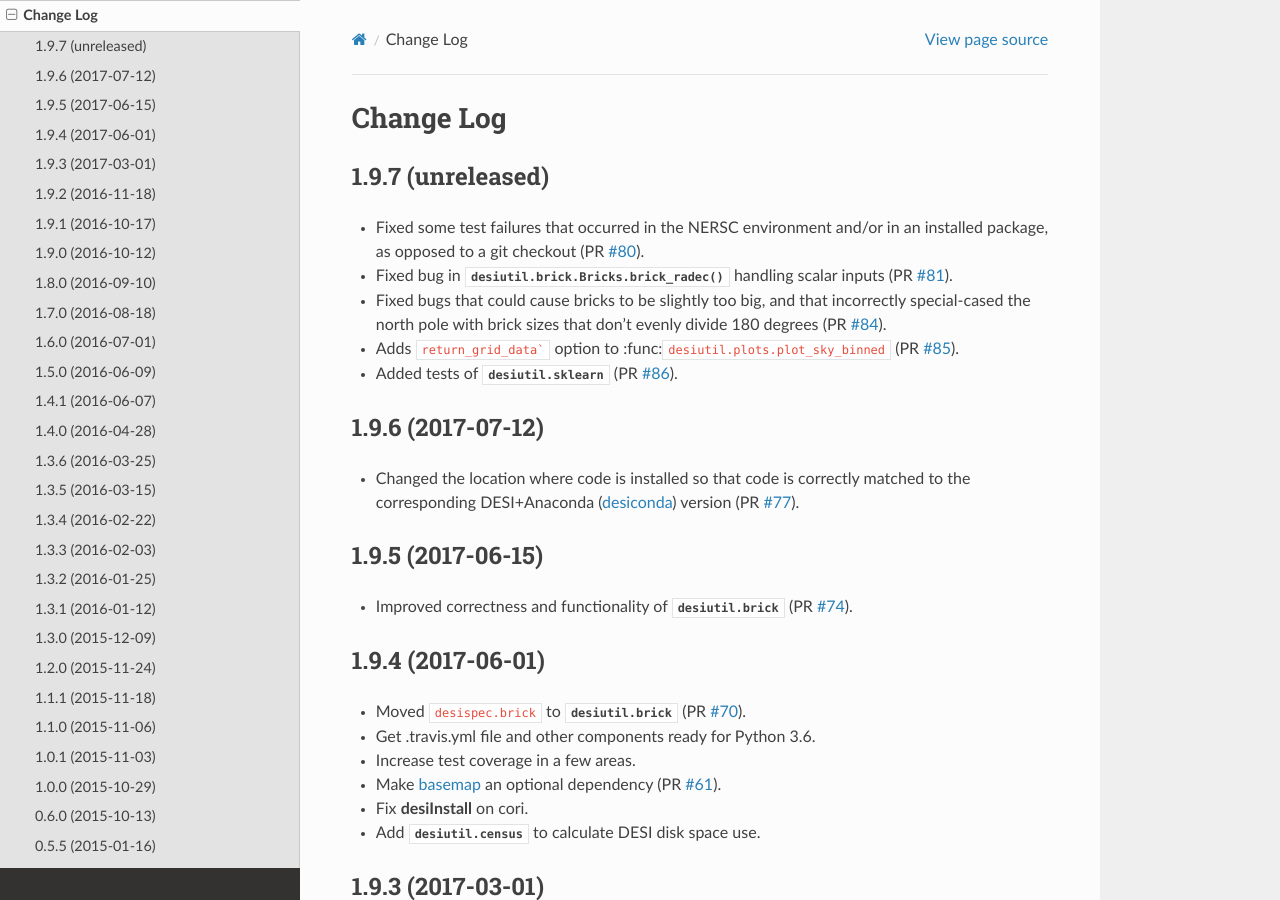
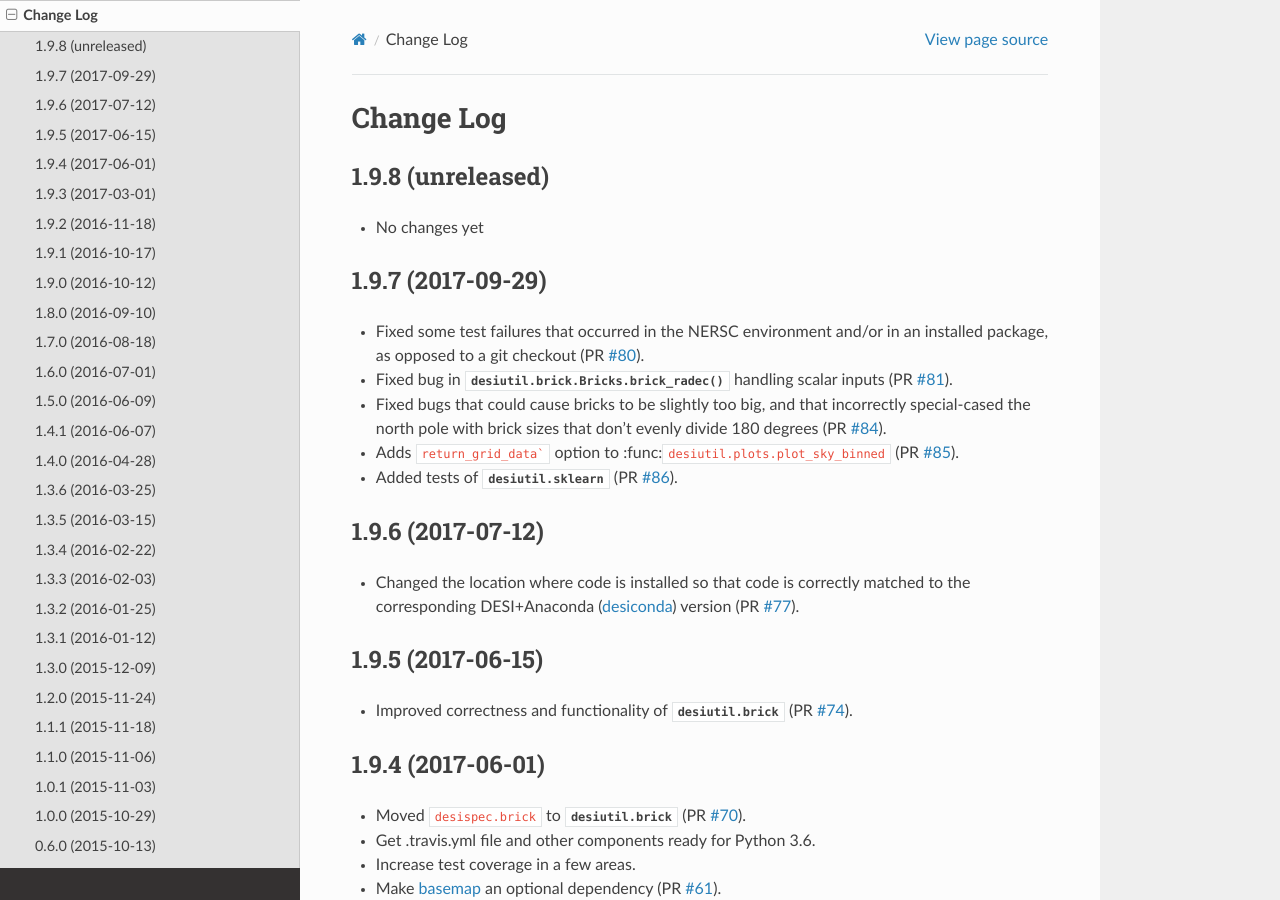
Before and after one commit to desihub/desiutil, a Sphinx documentation site: the page built from doc/changes.rst, in a window 1280 px wide and 900 px high. Built offline with Sphinx 7.4.7 and the Read the Docs theme 2.0.0, drawn with Linux system fonts in a browser that asks for light colours.

Commit message:
update release notes and version for desiutil/1.9.7

```diff
--- a/doc/changes.rst
+++ b/doc/changes.rst
@@ -2,7 +2,12 @@
 Change Log
 ==========
 
-1.9.7 (unreleased)
+1.9.8 (unreleased)
+------------------
+
+* No changes yet
+
+1.9.7 (2017-09-29)
 ------------------
 
 * Fixed some test failures that occurred in the NERSC environment and/or
--- a/py/desiutil/_version.py
+++ b/py/desiutil/_version.py
@@ -1 +1 @@
-__version__ = '1.9.6.dev526'
+__version__ = '1.9.7'
```
